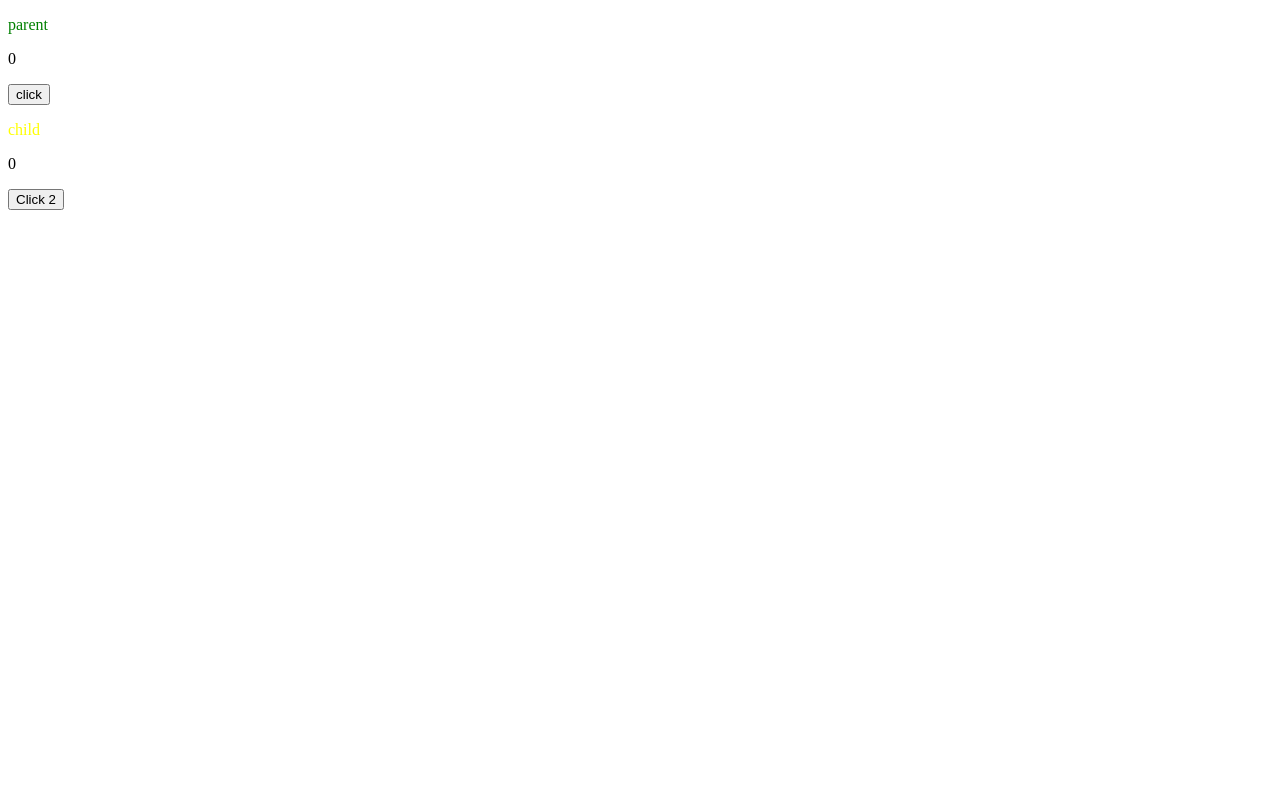
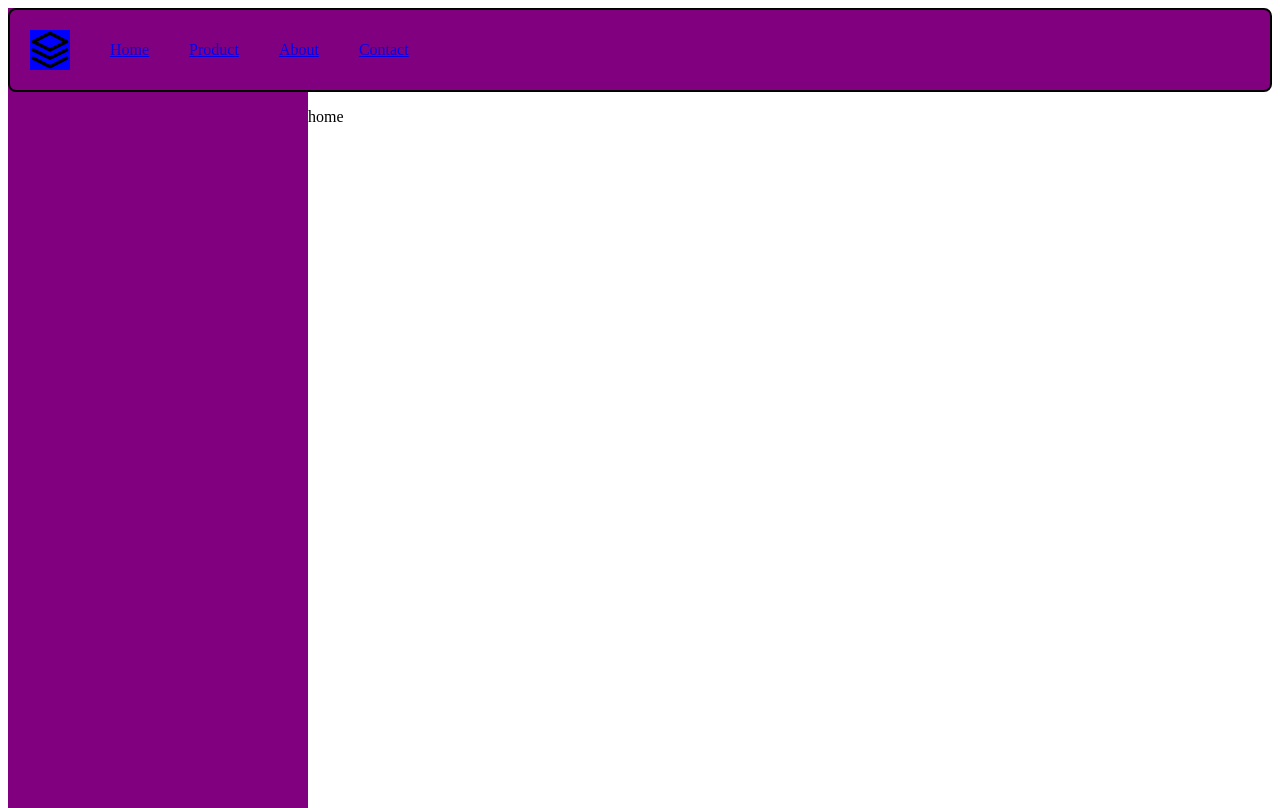
Before and after one commit to suadsuljovic/react3rdgen, a React (Vite) app in the folder react-practice/: page / in a window 1280 px wide. Built offline with nearby package versions, Linux system fonts and the light colour scheme.

Commit message:
class 18

```diff
--- a/react-practice/package.json
+++ b/react-practice/package.json
@@ -11,7 +11,8 @@
   },
   "dependencies": {
     "react": "^18.2.0",
-    "react-dom": "^18.2.0"
+    "react-dom": "^18.2.0",
+    "react-router-dom": "^6.17.0"
   },
   "devDependencies": {
     "@types/react": "^18.2.15",
--- /dev/null
+++ b/react-practice/src/components/18/About.jsx
@@ -0,0 +1,5 @@
+const About = () => {
+  return <p>about</p>;
+};
+
+export default About;
--- /dev/null
+++ b/react-practice/src/components/18/Contact.jsx
@@ -0,0 +1,5 @@
+const Contact = () => {
+  return <p>contact</p>;
+};
+
+export default Contact;
--- /dev/null
+++ b/react-practice/src/components/18/Home.jsx
@@ -0,0 +1,5 @@
+const Home = () => {
+  return <p>home</p>;
+};
+
+export default Home;
--- /dev/null
+++ b/react-practice/src/components/18/Layout.jsx
@@ -0,0 +1,15 @@
+import Navbar from "./Navbar";
+import Sidebar from "./Sidebar";
+const Layout = ({ children }) => {
+  return (
+    <div style={{ position: "relative" }}>
+      <Sidebar />
+
+      <Navbar />
+
+      <div style={{ paddingLeft: "300px" }}>{children}</div>
+    </div>
+  );
+};
+
+export default Layout;
--- /dev/null
+++ b/react-practice/src/components/18/Navbar.jsx
@@ -0,0 +1,49 @@
+import { Link } from "react-router-dom";
+import logo from "./logo.svg";
+
+const Navbar = ({ setPage }) => {
+  const changeUrl = (path) => {
+    const obj = { title: path, url: path };
+
+    window.history.pushState(obj, obj.title, obj.url);
+  };
+
+  return (
+    <nav
+      style={{
+        display: "flex",
+        height: 80,
+        background: "purple",
+        alignItems: "center",
+        position: "relative",
+        border: "2px solid black",
+        borderRadius: "8px",
+      }}
+    >
+      <img
+        src={logo}
+        alt=""
+        width={40}
+        height={40}
+        style={{ margin: "0 20px", background: "blue" }}
+      />
+
+      <div style={{ display: "flex" }}>
+        <Link style={{ padding: "0 20px" }} to={"/home"}>
+          Home
+        </Link>
+        <Link style={{ padding: "0 20px" }} to={"/product"}>
+          Product
+        </Link>
+        <Link style={{ padding: "0 20px" }} to={"/about"}>
+          About
+        </Link>
+        <Link style={{ padding: "0 20px" }} to={"/contact"}>
+          Contact
+        </Link>
+      </div>
+    </nav>
+  );
+};
+
+export default Navbar;
--- /dev/null
+++ b/react-practice/src/components/18/Prouct.jsx
@@ -0,0 +1,5 @@
+const Product = () => {
+  return <p>product</p>;
+};
+
+export default Product;
--- /dev/null
+++ b/react-practice/src/components/18/Sidebar.jsx
@@ -0,0 +1,15 @@
+const Sidebar = () => {
+  return (
+    <div
+      style={{
+        width: 300,
+        height: "100vh",
+        position: "absolute",
+        top: 0,
+        left: 0,
+        background: "purple",
+      }}
+    ></div>
+  );
+};
+export default Sidebar;
--- /dev/null
+++ b/react-practice/src/components/18/index.jsx
@@ -0,0 +1,61 @@
+import { useState } from "react";
+import About from "./About";
+import Contact from "./Contact";
+import Home from "./Home";
+import Layout from "./Layout";
+import Product from "./Prouct";
+
+import { createBrowserRouter, RouterProvider } from "react-router-dom";
+
+const router = createBrowserRouter([
+  {
+    path: "/",
+    element: (
+      <Layout>
+        <Home />
+      </Layout>
+    ),
+  },
+  {
+    path: "/home",
+    element: (
+      <Layout>
+        <Home />
+      </Layout>
+    ),
+  },
+  {
+    path: "/product",
+    element: (
+      <Layout>
+        <Product />
+      </Layout>
+    ),
+  },
+  {
+    path: "/about",
+    element: (
+      <Layout>
+        <About />
+      </Layout>
+    ),
+  },
+  {
+    path: "/contact",
+    element: (
+      <Layout>
+        <Contact />
+      </Layout>
+    ),
+  },
+]);
+
+const Class18 = () => {
+  return (
+    <div>
+      <RouterProvider router={router} />
+    </div>
+  );
+};
+
+export default Class18;
--- a/react-practice/src/main.jsx
+++ b/react-practice/src/main.jsx
@@ -1,10 +1,10 @@
 import React from "react";
 import ReactDOM from "react-dom/client";
 
-import Class17 from "./components/17";
+import Class18 from "./components/18";
 
 ReactDOM.createRoot(document.getElementById("root")).render(
   <React.StrictMode>
-    <Class17 />
+    <Class18 />
   </React.StrictMode>
 );
```
Also changed, not shown: react-practice/src/components/18/logo.svg (added), 1 other file (tests, documents, lock files or other folders).
